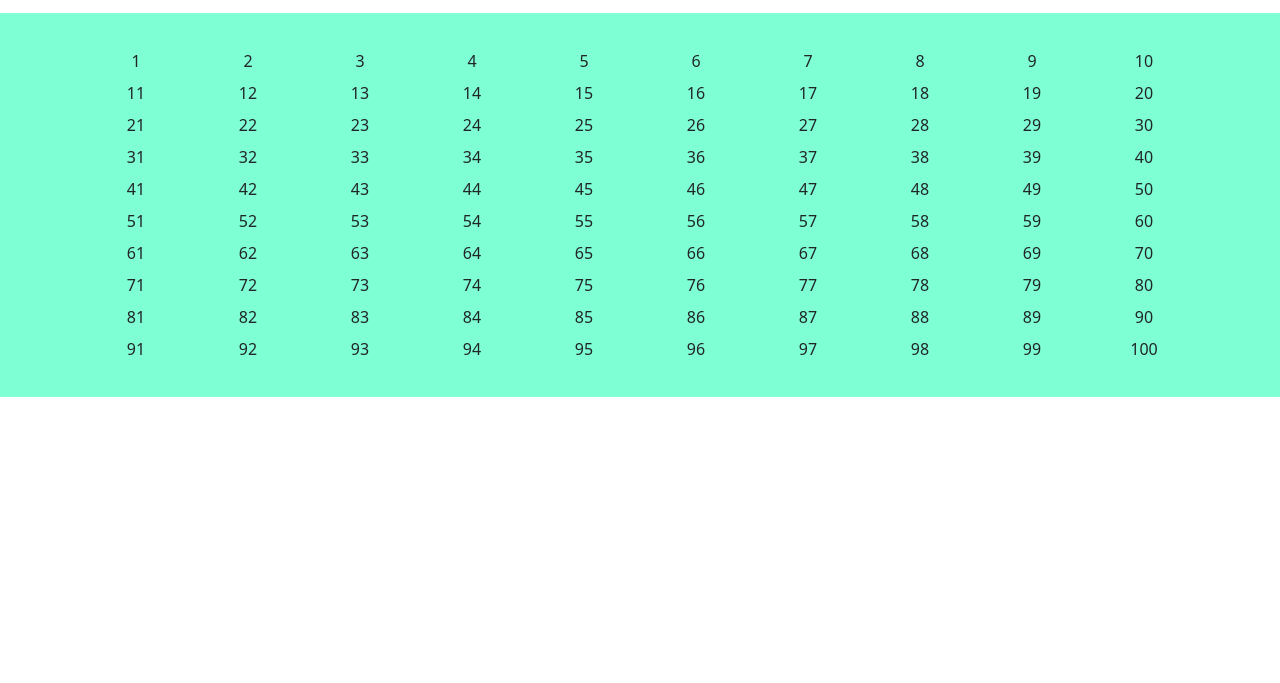
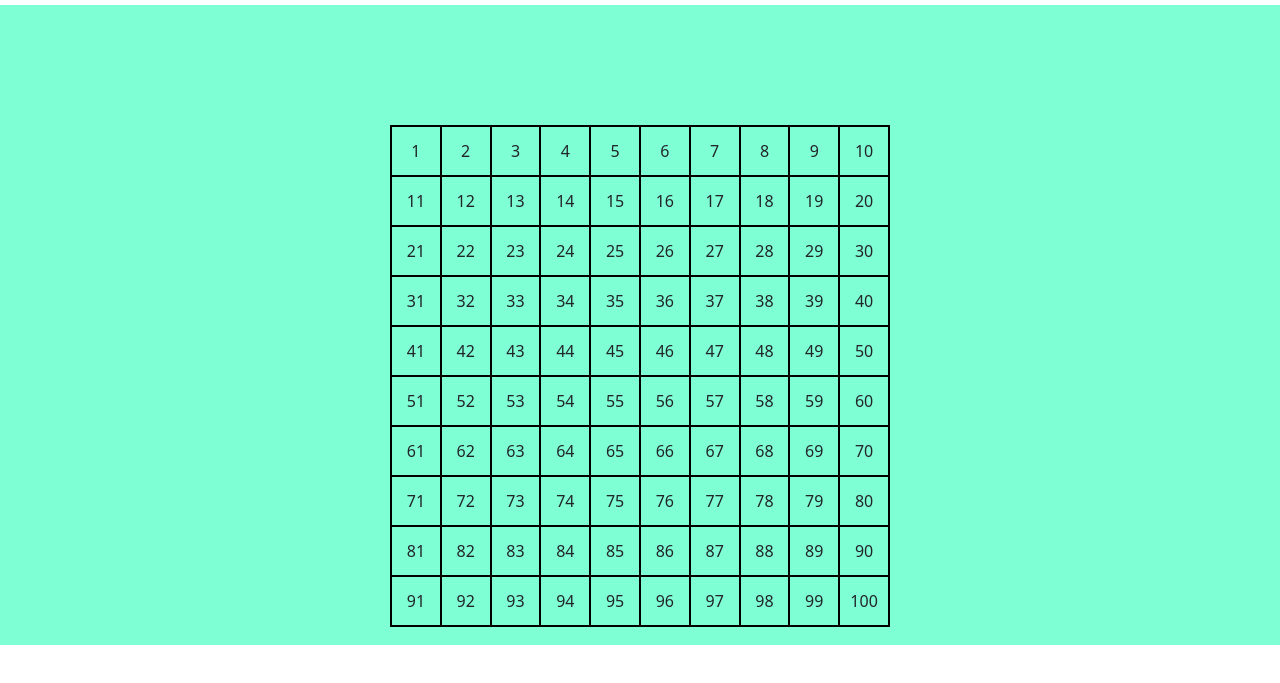
Before and after one commit to LucaArcudi/js-campominato-grid, a plain HTML site: page index.html in a window 1280 px wide. Both pictures are taken after a click on the button "Play". Shown: the part 75-758 px from the top of the page. Drawn offline with nearby package versions, Linux system fonts and the light colour scheme.

Commit message:
add d-none toggle, working on click event

```diff
--- a/CSS/style.css
+++ b/CSS/style.css
@@ -1,12 +1,22 @@
-main{
-    background-color: #7FFFD4;
-    /* height: 80vh; */
+header{
+    height: 10vh;
 }
 
-.square-width{
-    width: calc(100% / 10);
+main > div.row{
+    background-color: #7FFFD4;
+    height: 80vh;
 }
 
-main.container-fluid div.row{
-    padding: 2rem 5rem;
+
+
+div.game-container{
+    width: 500px;
+    margin: 7.5rem auto;
+    border: 1px solid black;
 }
+
+.square{
+    border: 1px solid black;
+    width: calc(100% / 10);
+    height: 50px;
+}
--- a/JS/script.js
+++ b/JS/script.js
@@ -11,15 +11,17 @@
 let buttonElement = document.querySelector("button");
 buttonElement.addEventListener("click", function(){
 
+    let divSquareParentElement = document.querySelector("div.game-container");
+    divSquareParentElement.classList.toggle("d-none")
+
     for(let i = 1; i <= 100; i++){
         let divSquareElement = document.createElement("div");
-        divSquareElement.classList.add("square", "square-width", "text-center", "p-1");
+        divSquareElement.classList.add("square", "d-flex", "align-items-center", "justify-content-center");
         divSquareElement.innerHTML = (i);
-        // console.log(divSquareElement);
-
-        let divSquareParentElement = document.querySelector("main.container-fluid div.row");
 
         divSquareParentElement.appendChild(divSquareElement);
     }
 
+
+
 })
--- a/index.html
+++ b/index.html
@@ -29,7 +29,12 @@
 
     <main class="container-fluid">
         <div class="row">
-                <!-- CONTENUTO JS -->
+            <div class="col-12">
+                <div class="row game-container d-none">
+                    <!-- CONTENUTO JS -->
+                </div>
+            </div>
+
         </div>
     </main>
 
```
